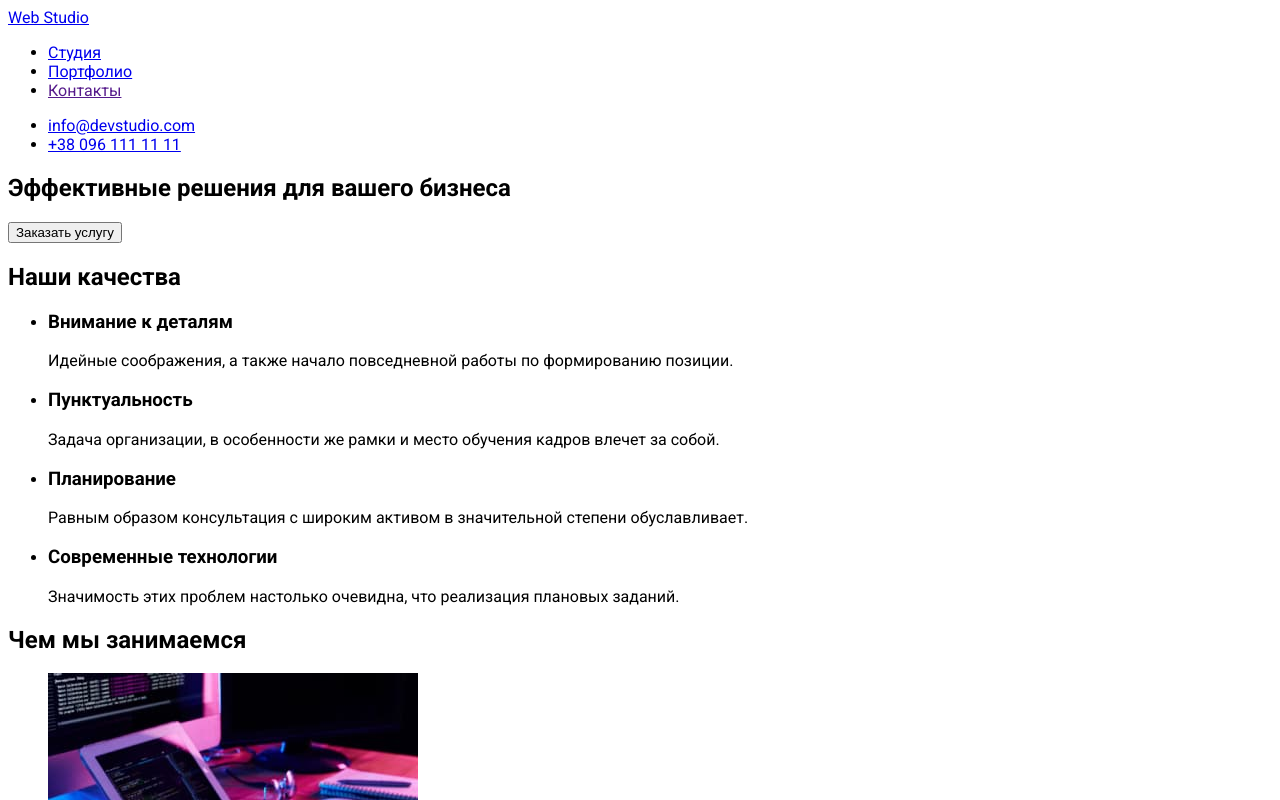
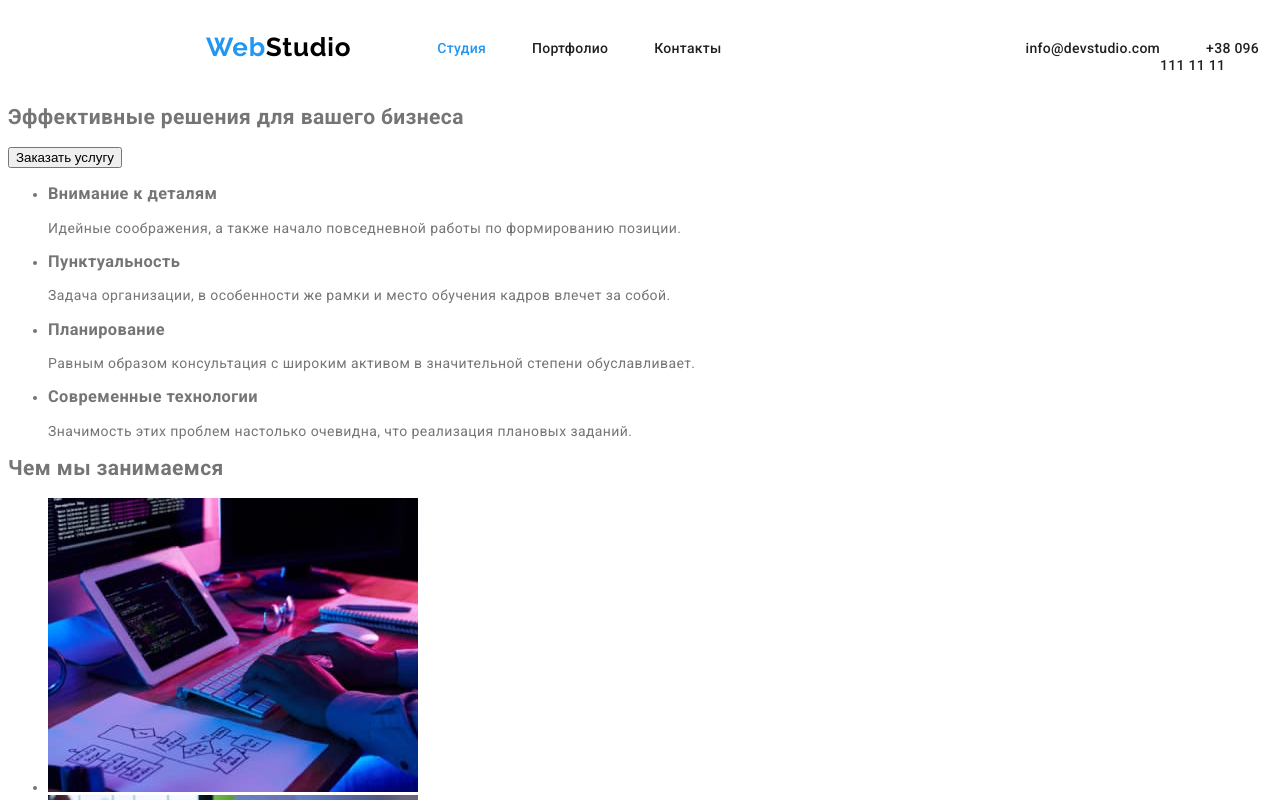
Before and after one commit to Aleks-corp/goit-markup-hw-02, a plain HTML site: page index.html in a window 1280 px wide. Shown: the top 800 px of the page. Drawn offline with Linux system fonts and the light colour scheme.

Commit message:
add-portfolio-css-header

```diff
--- a/css/style.css
+++ b/css/style.css
@@ -1,5 +1,96 @@
+:root {
+  --accent-color: #2196f3;
+  --primary-text-color: #757575;
+  --title-text-color: #212121;
+  --primary-bg-color: #ffffff;
+  --secondary-bg-color: #f5f4fa;
+  --footer-bg-color: #2f303a;
+}
+
 body {
+  background-color: var(--primary-bg-color);
   font-family: "Roboto", sans-serif;
+  font-size: 14px;
+  font-weight: 400;
+  letter-spacing: 0.03em;
+  color: var(--primary-text-color);
 }
 .visually-hidden {
+  position: absolute;
+  width: 1px;
+  height: 1px;
+  margin: -1px;
+  border: 0;
+  padding: 0;
+
+  white-space: nowrap;
+  clip-path: inset(100%);
+  clip: rect(0 0 0 0);
+  overflow: hidden;
 }
+
+.link {
+  text-decoration: none;
+}
+
+.list {
+  list-style: none;
+}
+/* HEADER */
+.page-header {
+  height: 80px;
+  display: flex;
+  flex-direction: row;
+  margin: 0;
+  padding: 0;
+}
+.page-nav {
+  display: flex;
+  flex-direction: row;
+  margin: 0;
+  padding: 0;
+}
+.site-nav {
+  display: flex;
+  flex-direction: row;
+  margin: 32px 0 32px 40px;
+  padding: 0;
+}
+.header-contacts {
+  display: flex;
+  flex-direction: row;
+  margin: 32px 0 32px 258px;
+  padding: 0;
+}
+/* logo */
+.logo {
+  font-family: "Raleway";
+  font-weight: 700;
+  font-size: 26px;
+  line-height: 1.19;
+  letter-spacing: 0.03em;
+  color: var(--accent-color);
+  margin: 24px 0 25px 198px;
+  padding: 0;
+}
+.accent {
+  color: #000000;
+}
+
+/* site navigation */
+.site-nav .link,
+.header-contacts .link {
+  color: var(--title-text-color);
+  font-weight: 500;
+  line-height: 1.14;
+  letter-spacing: 0.02em;
+  margin: 0 0 0 46px;
+  padding: 0;
+}
+.link:hover,
+.link:focus {
+  color: var(--accent-color);
+}
+.link.current {
+  color: var(--accent-color);
+}
--- a/index.html
+++ b/index.html
@@ -14,18 +14,24 @@
     <link rel="stylesheet" href="css/style.css" />
   </head>
   <body>
-    <header>
-      <nav>
-        <a href="./index.html">Web Studio</a>
-        <ul>
-          <li><a href="./index.html" class="current">Студия</a></li>
-          <li><a href="./portfolio.html">Портфолио</a></li>
-          <li><a href="">Контакты</a></li>
+    <header class="page-header">
+      <nav class="page-nav">
+        <a href="./index.html" class="logo link"
+          >Web<span class="accent">Studio</span></a
+        >
+        <ul class="site-nav list">
+          <li><a href="./index.html" class="link current">Студия</a></li>
+          <li><a href="./portfolio.html" class="link">Портфолио</a></li>
+          <li><a href="#contacts" class="link">Контакты</a></li>
         </ul>
       </nav>
-      <ul>
-        <li><a href="mailto:info@devstudio.com">info@devstudio.com</a></li>
-        <li><a href="tel:+380961111111">+38 096 111 11 11</a></li>
+      <ul class="header-contacts list">
+        <li>
+          <a href="mailto:info@devstudio.com" class="link"
+            >info@devstudio.com</a
+          >
+        </li>
+        <li><a href="tel:+380961111111" class="link">+38 096 111 11 11</a></li>
       </ul>
     </header>
     <main>
@@ -144,14 +150,16 @@
 
     <!--Footer-->
     <footer>
-      <a href="#">Web Studio</a>
-      <address>
+      <a href="./index.html" class="logo link"
+        >Web<span class="accent">Studio</span></a
+      >
+      <address id="contacts">
         <ul>
           <li>
             <a
               href="https://goo.gl/maps/FadHfGUnzSmuJpXz6"
               target="_blank"
-              rel="noopenner nofollow noreferrer"
+              rel="noopener nofollow noreferrer"
               >г. Киев, пр-т Леси Украинки, 26</a
             >
           </li>
```
Also changed, not shown: portfolio.html (added, +158 -0 lines), images/img-growing-business.jpg (added), images/img-inspiration-has-no-borders.jpg (added), images/img-poster-new-orlean-vs-golden-star.jpg (added), images/img-project-boxes.jpg (added), images/img-project-lab.jpg (added), images/img-project-prime.jpg (added), images/img-public-limited-edition.jpg (added), images/img-restorant-seafood.jpg (added), images/img-techno.jpg (added).
